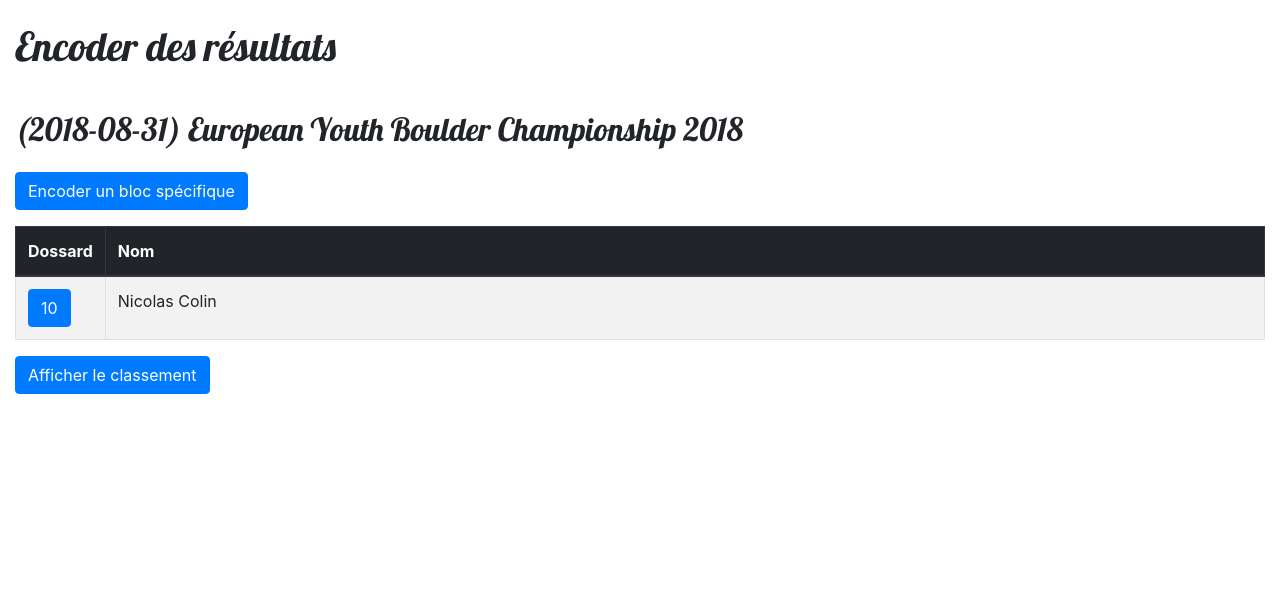
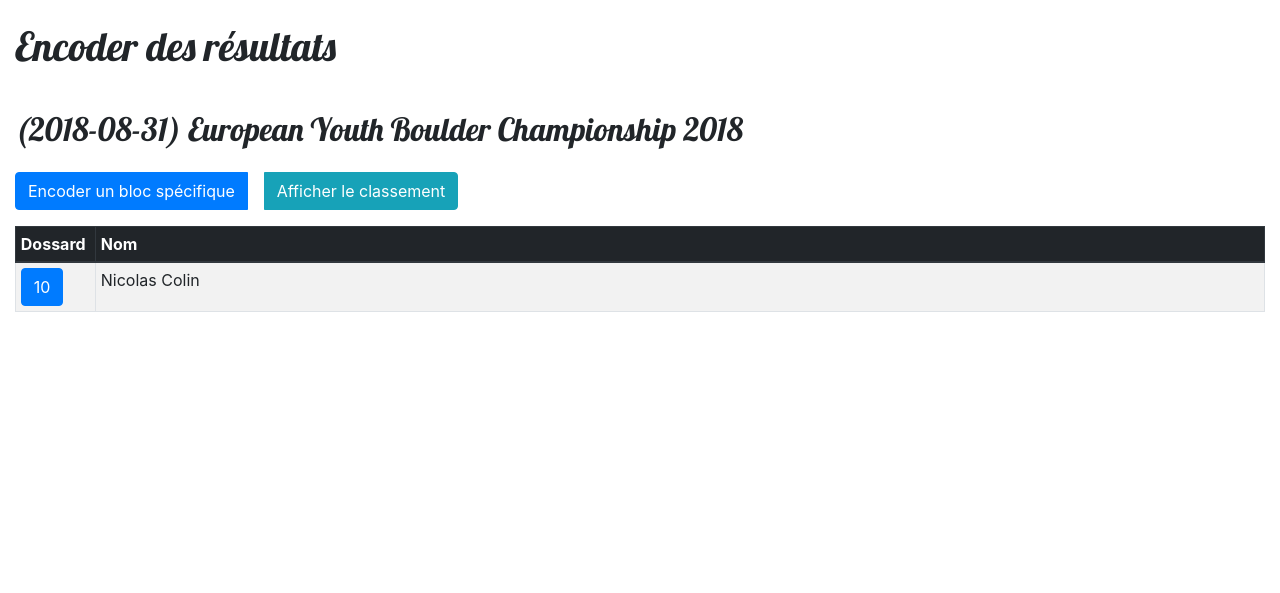
Before and after one commit to xluthi/django-scf, a Django app: page /encoding/1/ in a window 1280 px wide. Shown: the part 50-643 px from the top of the page. Run offline with Django 3.2, Linux system fonts and the light colour scheme; data comes from the database, SQL or seed files in the repository; parts of the project's set-up code (start-up, migrations or seed data) failed here and were passed over; some libraries are stand-ins or nearby versions.

Commit message:
UI improvement (smaller table, add links...)

```diff
--- a/climbing/models.py
+++ b/climbing/models.py
@@ -101,7 +101,6 @@ class ResultManager(models.Manager):
         try:
             return self.get(competitor=competitor, boulder=boulder)
         except self.model.DoesNotExist:
-            print("exception catched")
             r = Result()
             r.result = 10
             r.boulder = boulder
--- a/climbing/templates/climbing/results.html
+++ b/climbing/templates/climbing/results.html
@@ -8,6 +8,7 @@
 	<thead class="thead-dark">
 		<tr>
 			<th scope="col" class="text-center ranking">#</th>
+			<th scope="col" class="text-right score">Dossard</th>
 			<th scope="col" class="athlete">Athlete</th>
 			<th scope="col" class="score">Score</th>
 			<th scope="col" class="score">TOPS</th>
@@ -19,7 +20,8 @@
 	<tbody>
 	{% for r in res_cat.results %}
 	<tr>
-		<th scope="row">{{ r.ranking }}</th>
+		<th scope="row" class="text-center">{{ r.ranking }}</th>
+		<td class="text-center"><a href="{% url 'encoding:competitor' competition.id r.competitor.id %}">{{r.competitor.dossard}}</a></td>
 		<td><a href="{% url 'climbing:athlete' r.competitor.athlete.id %}">{{r.competitor.athlete}}</a></td>
 		<td class="text-right">{{ r.score|floatformat:1 }}</td>
 		<td class="text-center">{{ r.tops }}</td>
--- a/encoding/templates/encoding/competition.html
+++ b/encoding/templates/encoding/competition.html
@@ -6,8 +6,9 @@
 
 <div class="btn-group py-3" role="group">
   <a class="btn btn-primary" href="{% url 'encoding:list_boulders' competition.id %}" role="button">Encoder un bloc spécifique</a>
+  <a class="btn btn-info mx-3" href="{% url 'climbing:results' competition.id %}" role="button">Afficher le classement</a>
 </div>
-<table class="table table-striped table-bordered">
+<table class="table table-striped table-sm table-bordered">
   <thead class="thead-dark">
     <tr>
       <th scope="col" style="width: 5em">Dossard</th>
@@ -24,6 +25,4 @@
   </tbody>
 </table>
 
-<a class="btn btn-primary" href="{% url 'climbing:results' competition.id %}" role="button">Afficher le classement</a>
-
 {% endblock content %}
--- a/encoding/templates/encoding/competitor.html
+++ b/encoding/templates/encoding/competitor.html
@@ -4,7 +4,7 @@
 {% block content %}
 <h2><a href="{% url 'encoding:competition' competition.id %}">{{ competition }}</a></h2>
 <h3>{{ competitor.athlete }}</h3>
-<table class="table table-striped table-bordered">
+<table class="table table-striped table-sm table-bordered table-nonfluid">
   <thead>
     <tr>
       <th scope="col" style="width: 4em">ID</th>
```
